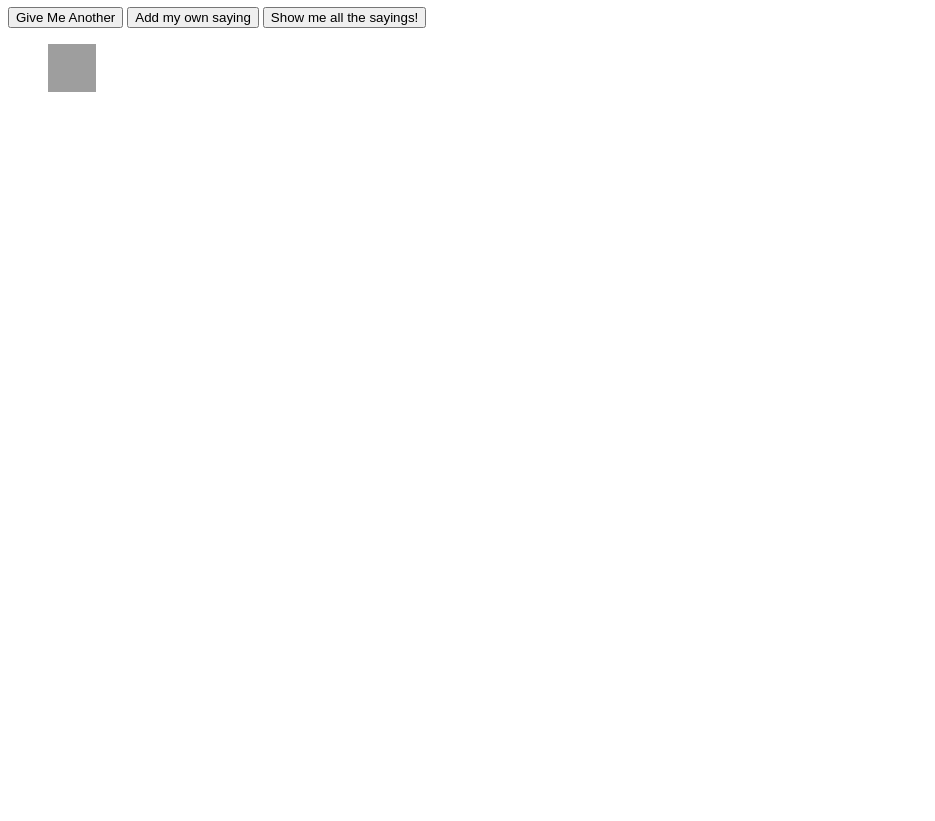
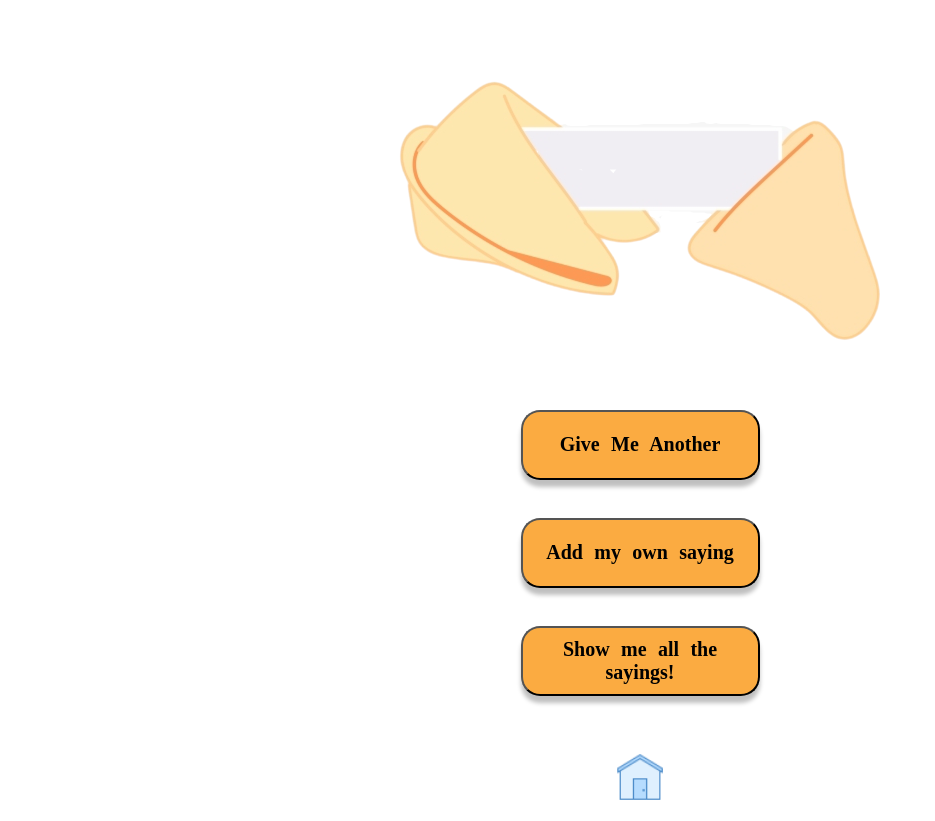
Before and after one commit to amberrignell/week-6-ELMP-test, a website: page public/readfortune.html in a window 1280 px wide. Shown: the part 73-894 px from the top of the page, without its empty margins (0-935 px from the left). Before the commit the page ends 800 px from the top, so only its background shows below. Drawn offline with Linux system fonts and the light colour scheme; no server answers; grey boxes are pictures that could not be loaded; a web font is replaced by a local one.

Commit message:
readfortune css added

```diff
--- a/public/readfortune.html
+++ b/public/readfortune.html
@@ -5,7 +5,8 @@
 	<head>
 		<meta charset="UTF-8" />
 		<meta name="viewport" content="width=device-width, initial-scale=1.0" />
-    		<link href="https://fonts.googleapis.com/css2?family=Sniglet&display=swap" rel="stylesheet" />
+			<link href="https://fonts.googleapis.com/css2?family=Sniglet&display=swap" rel="stylesheet" />
+			<link rel="stylesheet" href="/public/readfortune.css">
 		<title>Read my Fortune</title>
 	</head>
 	<body>
@@ -14,6 +15,9 @@
 			<p class="message__text"></p>
 			<p class="author"></p>
 		</article>
+		<figure>
+			<img class="cookie" src="/public/images/fortune-message.png" alt="image of a fortune cookie" />
+		  </figure>
 		<button type="button">Give Me Another</button>
 		<button type="button">Add my own saying</button>
 		<button type="button">Show me all the sayings!</button>
@@ -22,7 +26,7 @@
 		<input
 			type="image"
       class="home"
-			src="https://png.pngtree.com/png-vector/20190223/ourlarge/pngtree-vector-house-icon-png-image_695369.jpg"
+			src="/public/images/home-icon.png"
 			alt="Home button"
 			width="48"
 			height="48"
```
